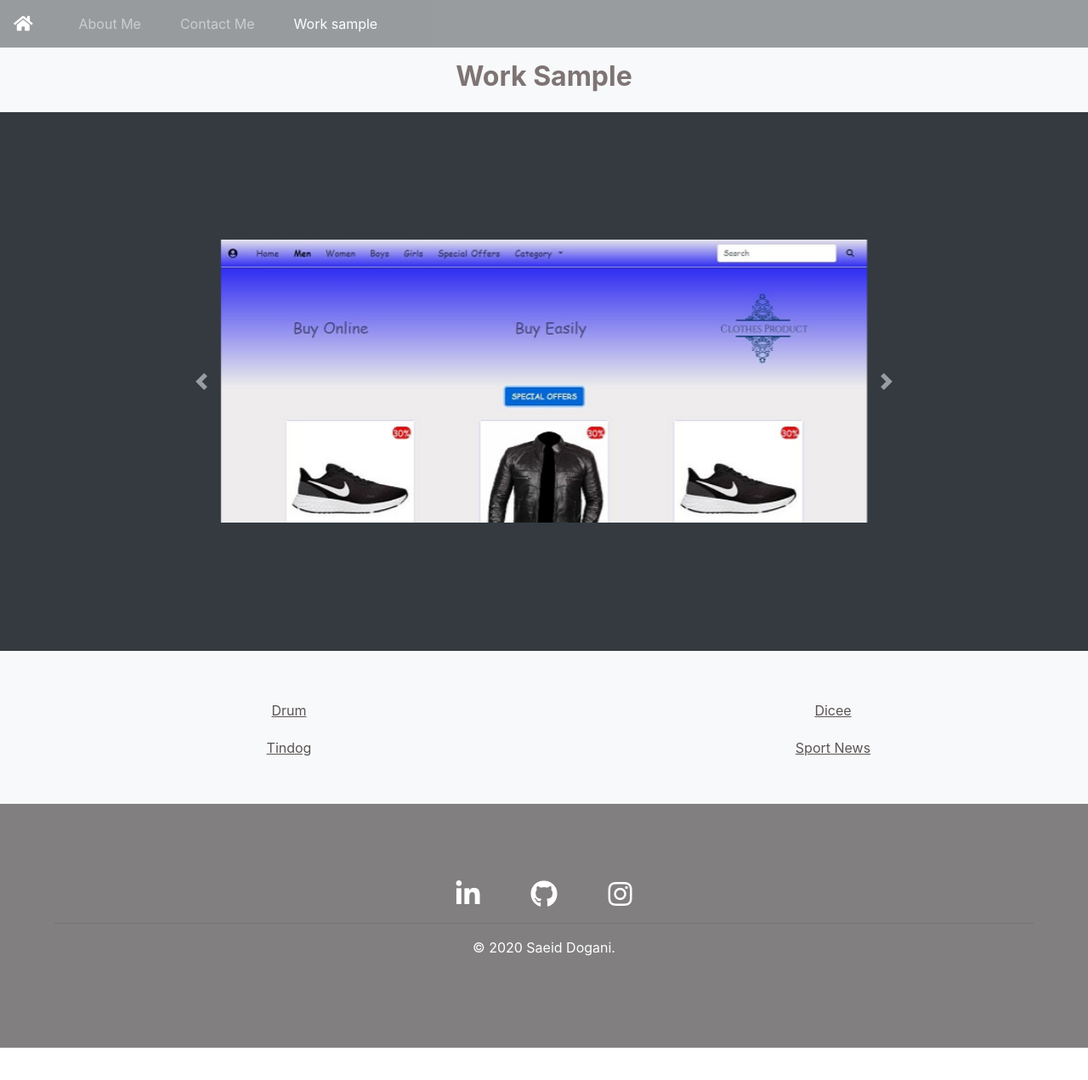
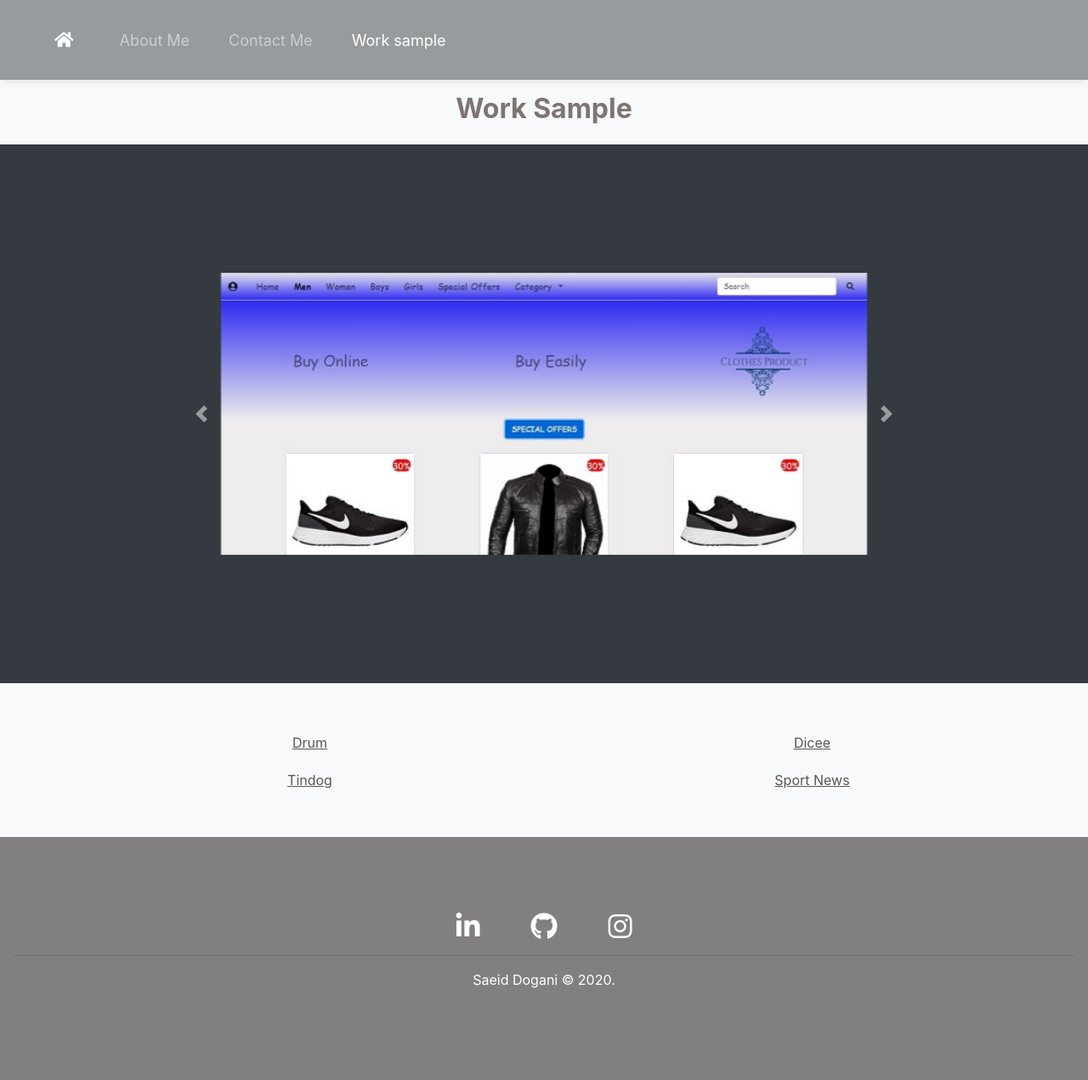
Before and after one commit to SaiedDogani1989/personal-website, a React (Create React App) app: page /workSample in a window 1280 px wide. Shown: the whole page at 85% size. Before the commit the page ends 1233 px from the top, so only its background shows below. Built offline with nearby package versions, Linux system fonts and the light colour scheme.

Commit message:
Change some content

```diff
--- a/public/index.html
+++ b/public/index.html
@@ -13,16 +13,6 @@
       user's mobile device or desktop. See https://developers.google.com/web/fundamentals/web-app-manifest/
     -->
   <link rel="manifest" href="%PUBLIC_URL%/manifest.json" />
-  <!--
-      Notice the use of %PUBLIC_URL% in the tags above.
-      It will be replaced with the URL of the `public` folder during the build.
-      Only files inside the `public` folder can be referenced from the HTML.
-
-      Unlike "/favicon.ico" or "favicon.ico", "%PUBLIC_URL%/favicon.ico" will
-      work correctly both with client-side routing and a non-root public URL.
-      Learn how to configure a non-root public URL by running `npm run build`.
-    -->
-  <!-- CSS -->
 
   <link rel="stylesheet" href="https://cdn.jsdelivr.net/npm/bootstrap@4.5.3/dist/css/bootstrap.min.css"
     integrity="sha384-TX8t27EcRE3e/ihU7zmQxVncDAy5uIKz4rEkgIXeMed4M0jlfIDPvg6uqKI2xXr2" crossorigin="anonymous">
@@ -34,18 +24,8 @@
 </head>
 
 <body>
-  <noscript>You need to enable JavaScript to run this app.</noscript>
+  <script src="../src/index.js" type="text/jsx"></script>
   <div id="root"></div>
-  <!--
-      This HTML file is a template.
-      If you open it directly in the browser, you will see an empty page.
-
-      You can add webfonts, meta tags, or analytics to this file.
-      The build step will place the bundled scripts into the <body> tag.
-
-      To begin the development, run `npm start` or `yarn start`.
-      To create a production bundle, use `npm run build` or `yarn build`.
-    -->
 
   <script src="https://code.jquery.com/jquery-3.5.1.js"></script>
   <script src="https://code.jquery.com/jquery-3.5.1.slim.min.js"
--- a/src/components/aboutMe.jsx
+++ b/src/components/aboutMe.jsx
@@ -7,11 +7,8 @@ import CERTIFICATE from "../Image/CERTIFICATE.jpeg"
 import "../css/aboutMe.css"
 import Navbar from './navbar';
 
-class AboutMe extends Component {
-
-    render() {
+const AboutMe  = () => {
     return (
-
         <React.Fragment>
         <Navbar />
         <section className="container-fluid bg-light mt-3">
@@ -110,9 +107,9 @@ class AboutMe extends Component {
         </section>
         {/* footer */}
         <Footer />
-            </React.Fragment >
+    </React.Fragment>
      );
 }
-}
+
 
 export default AboutMe;
--- a/src/components/footer.jsx
+++ b/src/components/footer.jsx
@@ -3,9 +3,12 @@ import "font-awesome/css/font-awesome.css"
 import "../css/footer.css"
 
 const Footer = () => {
+const currentYear = new Date();
+const year = currentYear.getFullYear()
+
     return (
         <React.Fragment>
-            <footer id="footer" class="container-fluid footer-container">
+            <footer class="container-fluid footer-container">
                 <a className="footer-link" href="http://www.linkedin.com/in/saeiddogani">
                     <i className="fab fa-linkedin fa-2x"></i>
                 </a>
@@ -16,7 +19,7 @@ const Footer = () => {
                     <i className="fab fa-instagram fa-2x"></i>
                 </a>
                 <hr />
-                <p>© 2020 Saeid Dogani.</p>
+                <p>Saeid Dogani © {year}.</p>
             </footer>
         </React.Fragment>
     );
--- a/src/components/homepage.jsx
+++ b/src/components/homepage.jsx
@@ -3,16 +3,18 @@ import Footer from './footer';
 import Profile from '../common/profile';
 import "../css/homeStyle.css"
 import Navbar from './navbar';
+
+
 const HomePage = () => {
     return (
         <React.Fragment>
             <Navbar />
-            <section id="header" className="container-fluid">
+            <header className="container-fluid">
                 <div className=" col-lg-12 col-md-12 headerContent ele">
                     <h2>You Affect The World By What You Browse.</h2>
                     <h6>Tim Berners-Lee</h6>
                 </div>
-            </section>
+            </header>
             <Profile />
             <Footer />
         </React.Fragment>
--- a/src/components/navbar.jsx
+++ b/src/components/navbar.jsx
@@ -1,12 +1,11 @@
-import React, { Component } from 'react';
+import React from 'react';
 import { Link, NavLink } from 'react-router-dom';
 
 
-class Navbar extends Component {
+const Navbar = () => {
+    return (
 
-    render() {
-
-        return (<div>
+        <div>
             <nav className="navbar navbar-expand-lg navbar-dark bg-dark text-center">
                 <Link className="navbar-brand" to="/personal-website/"><i class="fas fa-home"></i></Link>
                 <button className="navbar-toggler" type="button" data-toggle="collapse" data-target="#navbarSupportedContent"
@@ -14,7 +13,6 @@ class Navbar extends Component {
                     aria-label="Toggle navigation">
                     <span className="navbar-toggler-icon"></span>
                 </button>
-
                 <div className="collapse navbar-collapse" id="navbarSupportedContent">
                     <ul className="navbar-nav mr-auto">
                         <li className="nav-item">
@@ -29,8 +27,10 @@ class Navbar extends Component {
                     </ul>
                 </div>
             </nav>
-        </div>);
-    }
+        </div>
+
+      );
 }
 
+
 export default Navbar;
--- a/src/components/workSample.jsx
+++ b/src/components/workSample.jsx
@@ -11,7 +11,7 @@ import Navbar from './navbar';
 const WorkSample = () => {
   return (
     <React.Fragment>
-      <Navbar   defaultActiveKey="/workSample"/>
+      <Navbar />
       <div className="title bg-light">
         <h2>Work Sample</h2>
       </div>
--- a/src/css/footer.css
+++ b/src/css/footer.css
@@ -1,9 +1,7 @@
-#footer {
+footer {
   background: rgb(129, 127, 127);
   padding: 7% 5%;
-}
-
-.footer-container {
+  bottom: 0;
   text-align: center;
   color: #fff;
 }
--- a/src/css/homeStyle.css
+++ b/src/css/homeStyle.css
@@ -7,16 +7,25 @@ a {
   text-decoration: none;
 }
 
+nav {
+  box-shadow: 0 0 10px 0 rgba(7, 7, 7, 0.3);
+  padding: 7% 5%;
+}
+
+
 .navbar {
   background-color: #635858;
   opacity: 0.5;
+  padding: 2% 5%;
+  font-size: large;
+
 }
 .nav-item {
   margin-left: 30px;
 }
 
 /* ///////////////////header////////////////////// */
-#header {
+header {
   padding: 22% 11%;
   background-image: url("../Image/modern-laptop-and-smartphone-on-black-desk-picjumbo-com.jpg");
   background-repeat: no-repeat;
--- a/src/index.css
+++ /dev/null
@@ -1,13 +0,0 @@
-body {
-  margin: 0;
-  font-family: -apple-system, BlinkMacSystemFont, 'Segoe UI', 'Roboto', 'Oxygen',
-    'Ubuntu', 'Cantarell', 'Fira Sans', 'Droid Sans', 'Helvetica Neue',
-    sans-serif;
-  -webkit-font-smoothing: antialiased;
-  -moz-osx-font-smoothing: grayscale;
-}
-
-code {
-  font-family: source-code-pro, Menlo, Monaco, Consolas, 'Courier New',
-    monospace;
-}
--- a/src/index.js
+++ b/src/index.js
@@ -2,9 +2,6 @@ import React from 'react';
 import ReactDOM from 'react-dom';
 import {BrowserRouter} from 'react-router-dom'
 import App from './App';
-import reportWebVitals from './reportWebVitals';
-import './index.css';
-import "bootstrap/dist/css/bootstrap.css"
 import "font-awesome/css/font-awesome.css"
 
 ReactDOM.render(
@@ -15,8 +12,3 @@ ReactDOM.render(
   </React.StrictMode>,
   document.getElementById('root')
 );
-
-// If you want to start measuring performance in your app, pass a function
-// to log results (for example: reportWebVitals(console.log))
-// or send to an analytics endpoint. Learn more: https://bit.ly/CRA-vitals
-reportWebVitals();
```
Lines whose indentation alone changed are shown as unchanged.
